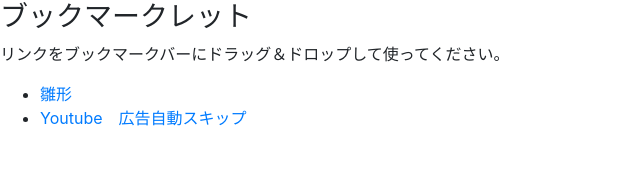
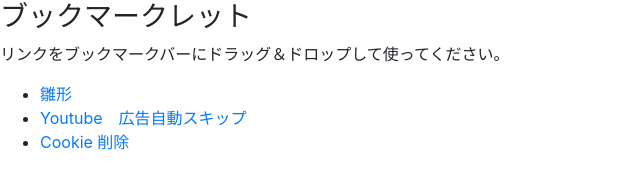
Before and after one commit to ree-kun/wtools, a plain HTML site: page index.html in a window 1280 px wide. Shown: the whole page, without its empty margins (0-640 px from the left). Drawn offline with nearby package versions, Linux system fonts and the light colour scheme.

Commit message:
Cookieの表示を自動削除するブックマークレットを追加。

```diff
--- a/index.html
+++ b/index.html
@@ -15,6 +15,7 @@
             <ul>
                 <li><a href="javascript:(function(){alert('ブックマークレットのテンプレートです(^o^)');})();">雛形</a></li>
                 <li><a href="javascript:setInterval(() => {document.getElementsByClassName('ytp-ad-skip-button')[0]?.click();document.getElementsByClassName('ytp-ad-overlay-close-button')[0]?.click();const elm = document.getElementsByClassName('ytp-ad-message-container')[0];elm?.parentNode.removeChild(elm);}, 13);">Youtube　広告自動スキップ</a></li>
+                <li><a href="javascript:(function(){const getChildren = (elm) => Array.from(elm.children).flatMap(child => [child, ...getChildren(child)]);getChildren(document.querySelector('body')).filter(elm => getComputedStyle(elm).position === 'fixed').filter(elm => /cookie/i.test(getChildren(elm).map(child => child.innerText).join(''))).forEach(elm => elm.parentNode.removeChild(elm));})();">Cookie 削除</a></li>
             </ul>
         <div>
     </body>
```
